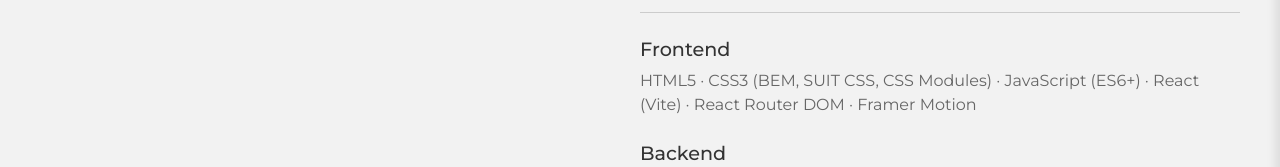
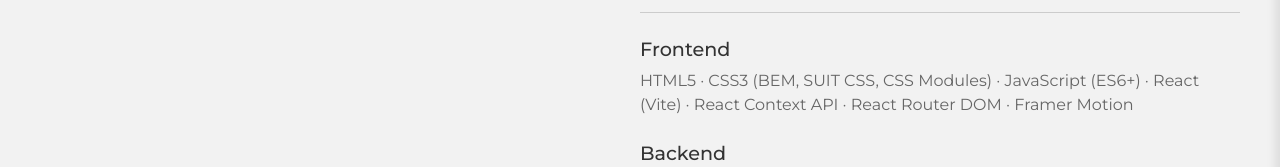
Before and after one commit to JaumeEsquerdo/portfolio-personal, a React (Vite) app in the folder portfolio-jaume/: page /habilidades in a window 1280 px wide. Shown: the part 159-326 px from the top of the page. Built offline with nearby package versions, Linux system fonts and the light colour scheme; a web font is replaced by a local one.

Commit message:
introducri react context api en habilidades

```diff
--- a/portfolio-jaume/src/pages/Habilidades.jsx
+++ b/portfolio-jaume/src/pages/Habilidades.jsx
@@ -9,7 +9,7 @@
 
                 <div className='Habilidades-div'>
                     <h3 className='Habilidades-h3'>Frontend</h3>
-                    <p className='Habilidades-p'>HTML5 · CSS3 (BEM, SUIT CSS, CSS Modules) · JavaScript (ES6+) · React (Vite) · React Router DOM · Framer Motion</p>
+                    <p className='Habilidades-p'>HTML5 · CSS3 (BEM, SUIT CSS, CSS Modules) · JavaScript (ES6+) · React (Vite) · React Context API · React Router DOM · Framer Motion</p>
                 </div>
 
                 <div className='Habilidades-div'>
```
